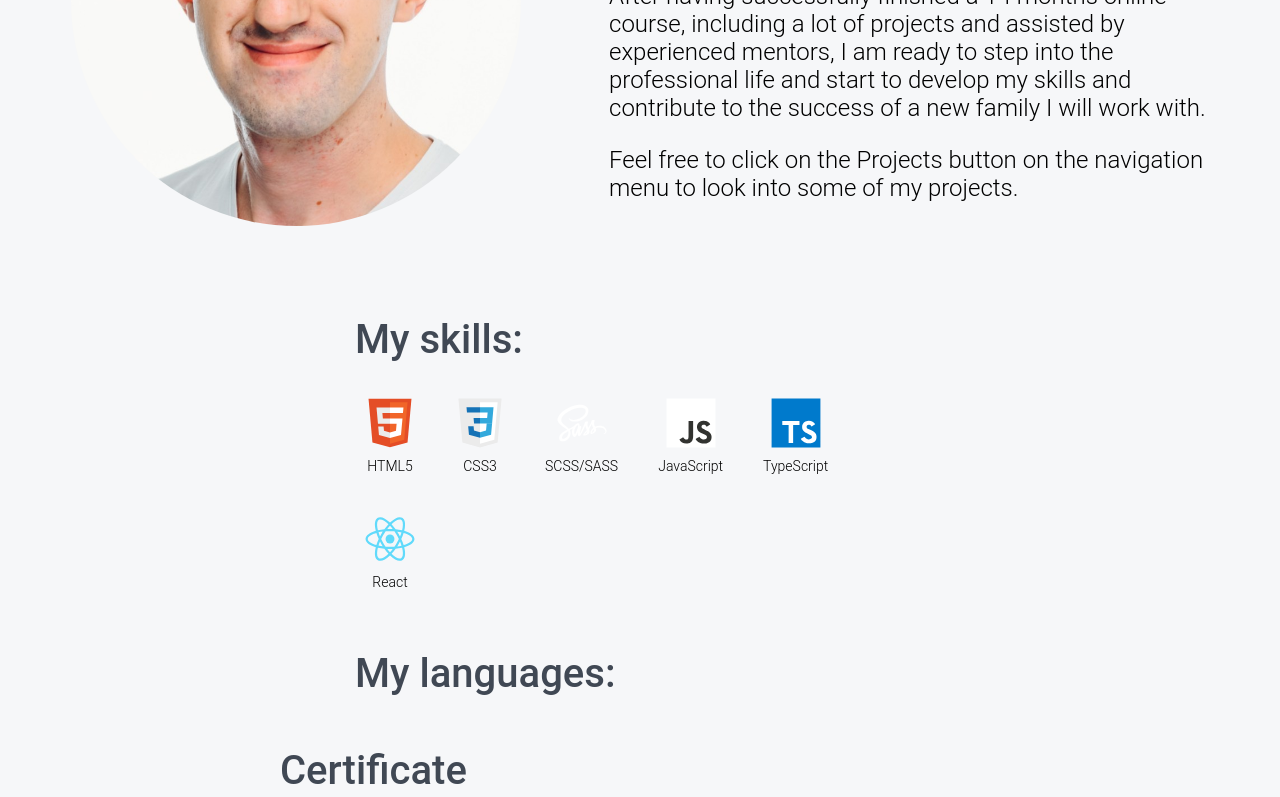
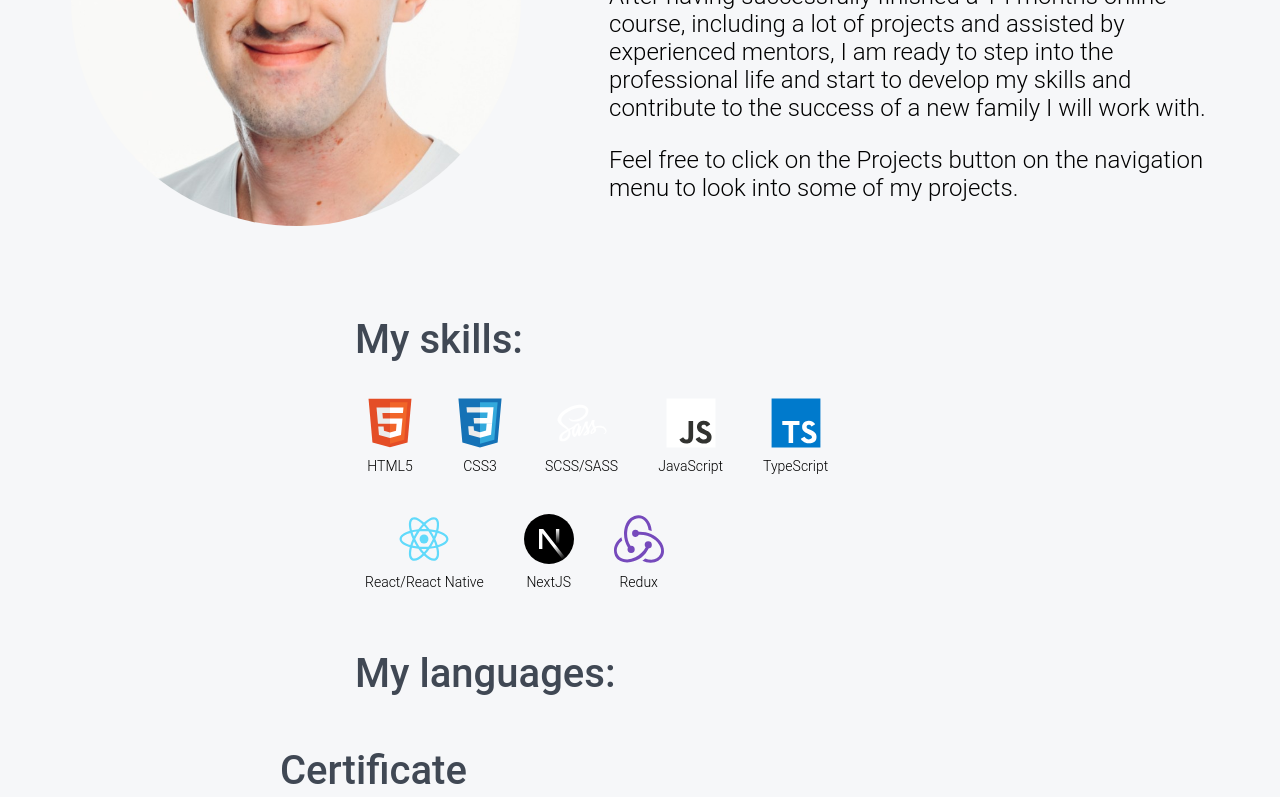
Before and after one commit to pizarrosch/portfolio, a Next.js app: page /about in a window 1280 px wide. Shown: the part 375-1172 px from the top of the page. Built offline with nearby package versions, Linux system fonts and the light colour scheme.

Commit message:
Add some more logos and check the color toggle when toggling light and dark themes

```diff
--- a/src/components/Header/Header.tsx
+++ b/src/components/Header/Header.tsx
@@ -2,8 +2,8 @@ import s from './Header.module.scss';
 import Link from "next/link";
 import ThemeMenuButton from "@/components/Theme/Theme Menu Button/ThemeMenuButton";
 import DropdownList from "@/components/Theme/Dropdown List/DropdownList";
-import React, {MouseEventHandler, useEffect, useRef, useState} from "react";
-import {useAppDispatch, useAppSelector} from "@/hooks/hooks";
+import React, {useState} from "react";
+import {useAppSelector} from "@/hooks/hooks";
 import {RootState} from "@/redux/store";
 import listMenu from '../../../public/assets/list menu.png';
 import Image from "next/image";
--- a/src/components/Icon/Icons.tsx
+++ b/src/components/Icon/Icons.tsx
@@ -1,4 +1,6 @@
 import React from 'react';
+import {useAppSelector} from "@/hooks/hooks";
+import {RootState} from "@/redux/store";
 
 export function IconHTML() {
   return (
@@ -14,17 +16,20 @@ export function IconHTML() {
 }
 
 export function IconCSS() {
+
+  const actualTheme = useAppSelector((state: RootState) => state.theme);
+
   return (
     <svg viewBox="0 0 128 128">
-      <path fill="#EBEBEB" d="M18.814 114.123L8.76 1.352h110.48l-10.064 112.754-45.243 12.543-45.119-12.526z"></path>
-      <path fill="#fff" d="M64.001 117.062l36.559-10.136 8.601-96.354h-45.16v106.49z"></path>
-      <path fill="#33A9DC"
+      <path fill={actualTheme.theme==='light' ? "#1572B6" : "#EBEBEB"} d="M18.814 114.123L8.76 1.352h110.48l-10.064 112.754-45.243 12.543-45.119-12.526z"></path>
+      <path fill= {actualTheme.theme==='light' ? "#33A9DC" : "#fff"} d="M64.001 117.062l36.559-10.136 8.601-96.354h-45.16v106.49z"></path>
+      <path fill={actualTheme.theme==='dark' ? "#33A9DC" : "#fff"}
             d="M64.001 51.429h18.302l1.264-14.163H64.001V23.435h34.682l-.332 3.711-3.4 38.114h-30.95V51.429z"></path>
-      <path fill="#1572B6"
+      <path fill={actualTheme.theme==='dark' ? "#1572B6" : "#EBEBEB"}
             d="M64.083 87.349l-.061.018-15.403-4.159-.985-11.031H33.752l1.937 21.717 28.331 7.863.063-.018v-14.39z"></path>
-      <path fill="#33A9DC"
+      <path fill={actualTheme.theme==='dark' ? "#33A9DC" : "#fff"}
             d="M81.127 64.675l-1.666 18.522-15.426 4.164v14.39l28.354-7.858.208-2.337 2.406-26.881H81.127z"></path>
-      <path fill="#1572B6"
+      <path fill={actualTheme.theme==='dark' ? "#1572B6" : "#EBEBEB"}
             d="M64.048 23.435v13.831H30.64l-.277-3.108-.63-7.012-.331-3.711h34.646zm-.047 27.996v13.831H48.792l-.277-3.108-.631-7.012-.33-3.711h16.447z"></path>
     </svg>
   )
@@ -71,8 +76,38 @@ export function IconReact() {
   )
 }
 
-// export function IconJS() {
-// }
+export function IconNextJS() {
+  return (
+    <svg viewBox="0 0 128 128">
+      <circle cx="64" cy="64" r="64"></circle>
+      <path fill="url(#a)"
+            d="M106.317 112.014 49.167 38.4H38.4v51.179h8.614v-40.24l52.54 67.884a64.216 64.216 0 0 0 6.763-5.209z"></path>
+      <path fill="url(#b)" d="M81.778 38.4h8.533v51.2h-8.533z"></path>
+      <defs>
+        <linearGradient id="a" x1="109" x2="144.5" y1="116.5" y2="160.5" gradientTransform="scale(.71111)"
+                        gradientUnits="userSpaceOnUse">
+          <stop stop-color="#fff"></stop>
+          <stop offset="1" stop-color="#fff" stop-opacity="0"></stop>
+        </linearGradient>
+        <linearGradient id="b" x1="121" x2="120.799" y1="54" y2="106.875" gradientTransform="scale(.71111)"
+                        gradientUnits="userSpaceOnUse">
+          <stop stop-color="#fff"></stop>
+          <stop offset="1" stop-color="#fff" stop-opacity="0"></stop>
+        </linearGradient>
+      </defs>
+    </svg>
+  )
+}
+
+export function IconRedux() {
+  return (
+    <svg viewBox="0 0 128 128">
+      <path fill="#764abc"
+            d="M88.69 88.11c-9 18.4-24.76 30.78-45.61 34.85a39.73 39.73 0 0 1-9.77 1.14c-12 0-23-5-28.34-13.19C-2.2 100-4.64 76.87 19 59.76c.48 2.61 1.46 6.19 2.11 8.31A38.24 38.24 0 0 0 10 81.1c-4.4 8.64-3.91 17.27 1.3 25.25 3.6 5.38 9.3 8.65 16.63 9.65a44 44 0 0 0 26.55-5c12.71-6.68 21.18-14.66 26.72-25.57a9.32 9.32 0 0 1-2.61-6A9.12 9.12 0 0 1 87.37 70h.34a9.15 9.15 0 0 1 1 18.25zm28.67-20.2c12.21 13.84 12.54 30.13 7.82 39.58-4.4 8.63-16 17.27-31.6 17.27a50.48 50.48 0 0 1-21-5.05c2.29-1.63 5.54-4.24 7.33-5.87a41.54 41.54 0 0 0 16 3.42c10.1 0 17.75-4.72 22.31-13.35 2.93-5.7 3.1-12.38.33-19.22a43.61 43.61 0 0 0-17.27-20.85 62 62 0 0 0-34.74-10.59h-2.93a9.21 9.21 0 0 1-8 5.54h-.31a9.13 9.13 0 0 1-.3-18.25h.33a9 9 0 0 1 8 4.89h2.61c20.8 0 39.06 7.98 51.42 22.48zm-82.75 23a7.31 7.31 0 0 1 1.14-4.73c-9.12-15.8-14-35.83-6.51-56.68C34.61 13.83 48.13 3.24 62.79 3.24c15.64 0 31.93 13.69 33.88 40.07-2.44-.81-6-2-8.14-2.44-.53-8.63-7.82-30.13-25.09-29.81-6.19.17-15.31 3.1-20 9.12a43.69 43.69 0 0 0-9.64 25.25 59.61 59.61 0 0 0 8.47 36.16 2.75 2.75 0 0 1 1.14-.16h.32a9.121 9.121 0 0 1 .33 18.24h-.33a9.16 9.16 0 0 1-9.12-8.79z"></path>
+    </svg>
+  )
+}
+
 //
 // export function IconJS() {
 // }
@@ -97,6 +132,3 @@ export function IconReact() {
 //
 // export function IconJS() {
 // }
-//
-// export function IconJS() {
-// }
--- a/src/data.ts
+++ b/src/data.ts
@@ -4,7 +4,7 @@ import weatherWidgetPjImg from '../public/assets/weatherReactPj.png';
 import todoListImg from '../public/assets/todoReactPj.png';
 import diplomaPjImg from '../public/assets/diploma-pj-screenshot.png';
 import {TSkills} from "@/types";
-import {IconHTML, IconCSS, IconSass, IconJS, IconTS, IconReact,} from "@/components/Icon/Icons";
+import {IconHTML, IconCSS, IconSass, IconJS, IconTS, IconReact, IconNextJS, IconRedux,} from "@/components/Icon/Icons";
 
 export const SKILLS: TSkills[] = [
   {
@@ -29,7 +29,15 @@ export const SKILLS: TSkills[] = [
   },
   {
     icon: IconReact,
-    title: 'React'
+    title: 'React/React Native'
+  },
+  {
+    icon: IconNextJS,
+    title: 'NextJS'
+  },
+  {
+    icon: IconRedux,
+    title: 'Redux'
   },
   // {
   //   img: 'https://cdn.jsdelivr.net/gh/devicons/devicon@latest/icons/sass/sass-original.svg',
```
